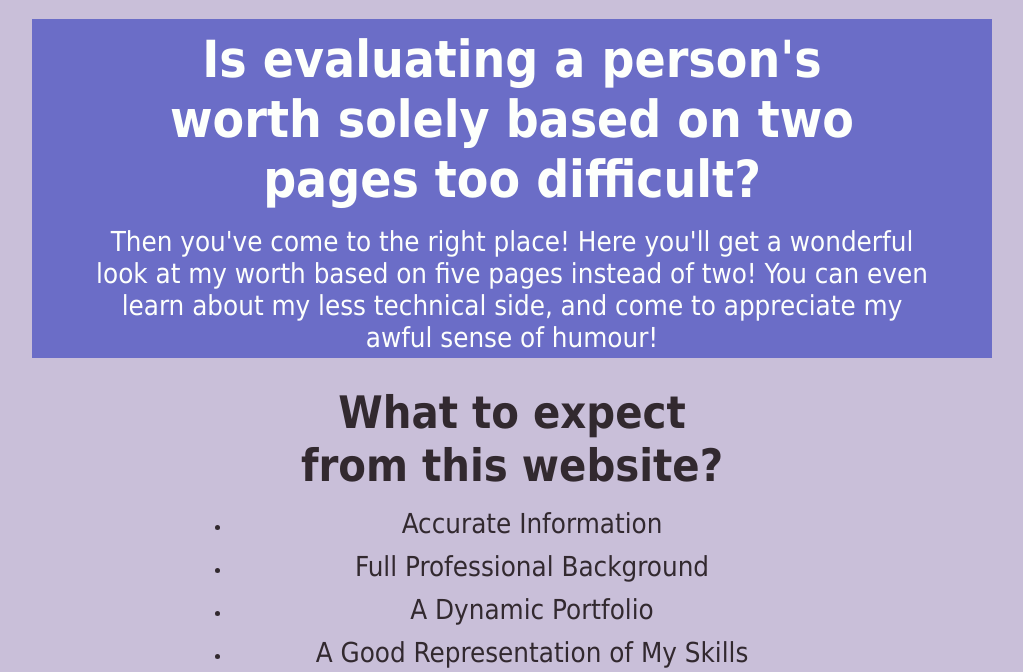
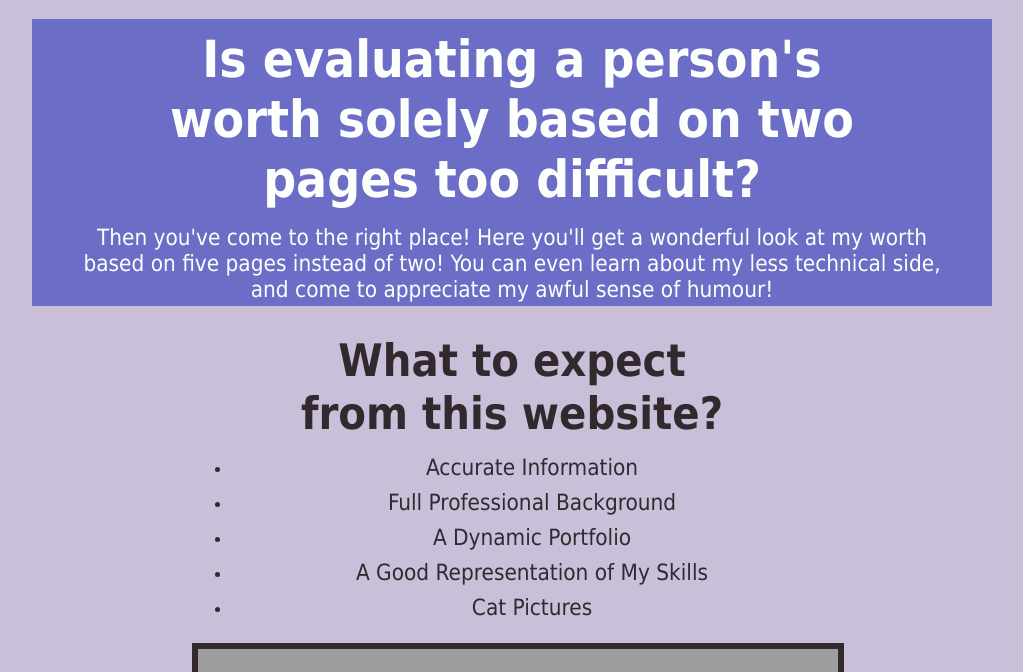
Before and after one commit to Sobhan-M/Sobhan-M.github.io, a PHP site: page / in a window 1280 px wide. Shown: the part 66-738 px from the top of the page, without its empty margins (128-1151 px from the left). Run offline with PHP 8.4, Linux system fonts and the light colour scheme; grey boxes are pictures that could not be loaded.

Commit message:
Update template.css

```diff
--- a/Styles/template.css
+++ b/Styles/template.css
@@ -21,11 +21,12 @@ body {
     background-color: var(--purple);
 }
 
-p {font-size: 2.15vw;}
+p {font-size: 1.75vw;}
 h1 {font-size: 4vw;}
 h2 {font-size: 3.5vw;}
 h3 {font-size: 3vw;}
 h4 {font-size: 2.5vw;}
+h5 {font-size: 2vw;}
 
 /*ul {list-style-position: inside;}*/
 li {
@@ -43,6 +44,7 @@ nav {
 
 footer {
     background-color: var(--black);
+    font-size: 1.1vw;
 }
 
 footer td{
```
